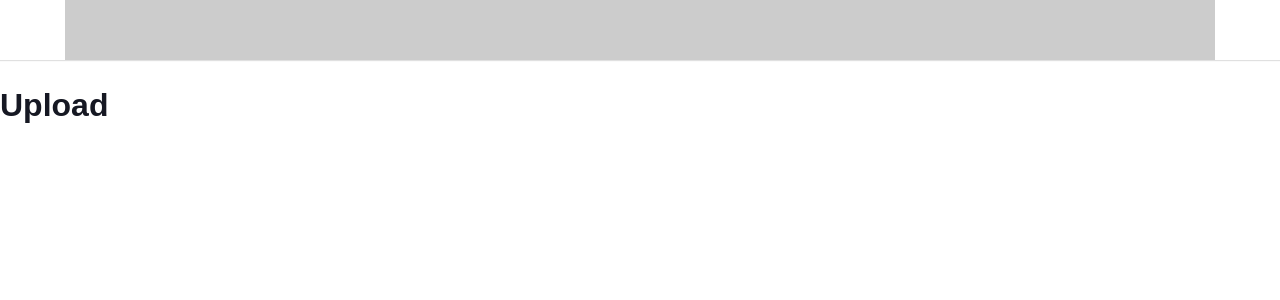
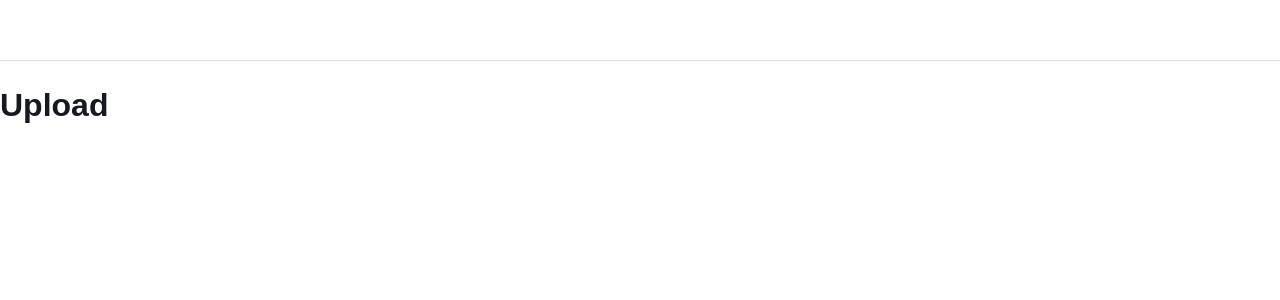
Before and after one commit to tranhieu2001/tiktok, a React (Create React App) app: page /upload in a window 1280 px wide. Shown: the top 300 px of the page. Built offline with nearby package versions, Linux system fonts and the light colour scheme.

Commit message:
modified:   src/components/Layouts/components/Header/Header.module.scss

```diff
--- a/src/components/Layouts/components/Header/Header.module.scss
+++ b/src/components/Layouts/components/Header/Header.module.scss
@@ -1,11 +1,10 @@
 .wrapper {
-  height: 60px;
+  height: var(--default-layout-header-height);
   box-shadow: 0px 1px 1px rgb(0 0 0 / 12%);
   display: flex;
   justify-content: center;
 }
 .inner {
   height: 100%;
-  width: 1150px;
-  background-color: #ccc;
+  width: var(--default-layout-width);
 }
```
